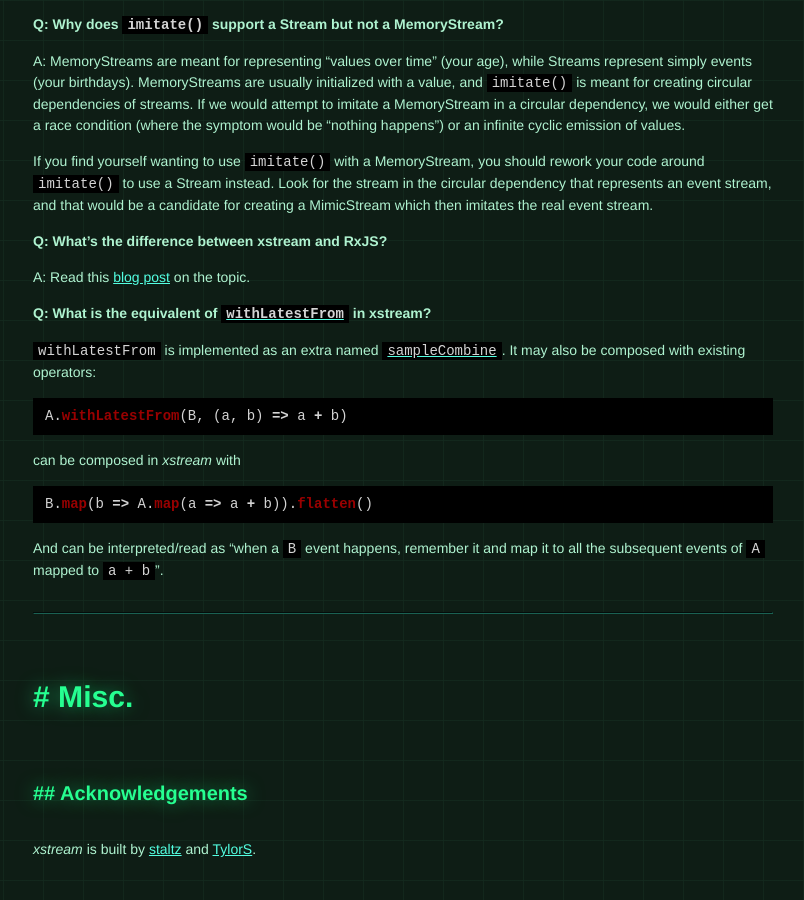
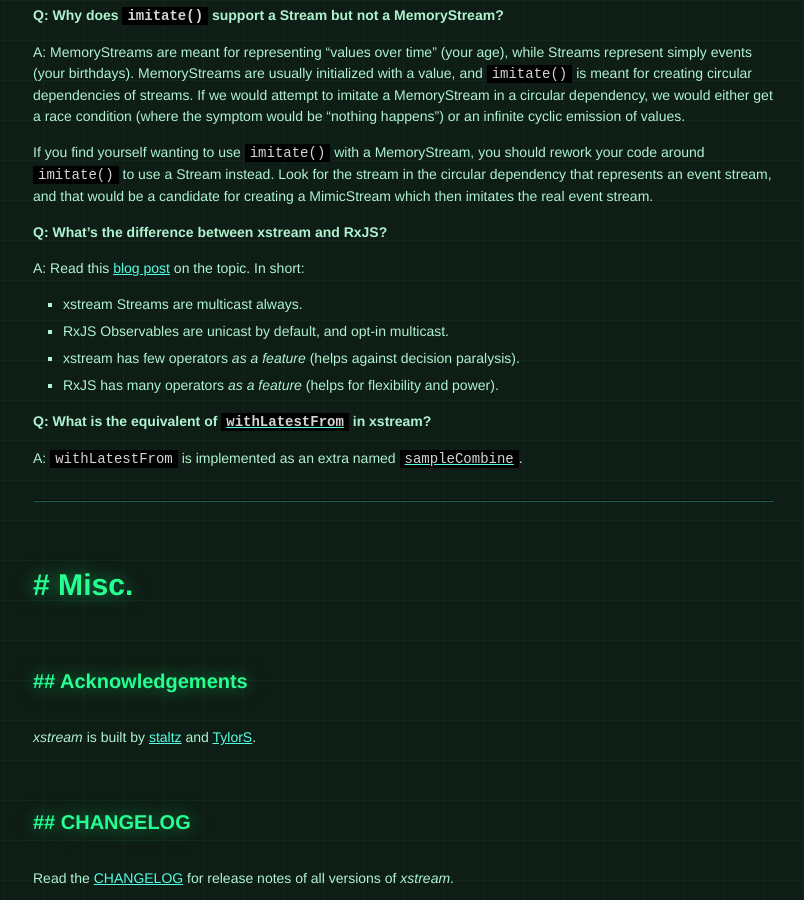
Before and after one commit to staltz/xstream, a Jekyll site: the page built from index.html, in a window 1280 px wide and 900 px high, scrolled down 24101 px. Shown: the whole window, without its empty margins (237-1041 px from the left). Built offline with Jekyll 4.4.1, drawn with Linux system fonts in a browser that asks for light colours; some web fonts are replaced.

Commit message:
update site

````diff
--- a/_includes/content.md
+++ b/_includes/content.md
@@ -60,7 +60,6 @@
 # API
 
 ## Factories
-
 - [`create`](#create)
 - [`createWithMemory`](#createWithMemory)
 - [`never`](#never)
@@ -76,11 +75,9 @@
 - [`combine`](#combine)
 
 ## Methods and Operators
-
 - [`addListener`](#addListener)
 - [`removeListener`](#removeListener)
 - [`subscribe`](#subscribe)
-
 - [`map`](#map)
 - [`mapTo`](#mapTo)
 - [`filter`](#filter)
@@ -968,24 +965,16 @@
 
 **Q: What's the difference between xstream and RxJS?**
 
-A: Read this [blog post](http://staltz.com/why-we-built-xstream.html) on the topic.
+A: Read this [blog post](http://staltz.com/why-we-built-xstream.html) on the topic. In short:
+
+- xstream Streams are multicast always.
+- RxJS Observables are unicast by default, and opt-in multicast.
+- xstream has few operators *as a feature* (helps against decision paralysis).
+- RxJS has many operators *as a feature* (helps for flexibility and power).
 
 **Q: What is the equivalent of [`withLatestFrom`](http://reactivex.io/rxjs/class/es6/Observable.js~Observable.html#instance-method-withLatestFrom) in xstream?**
 
-`withLatestFrom` is implemented as an extra named [`sampleCombine`](https://github.com/staltz/xstream/blob/master/EXTRA_DOCS.md#sampleCombine). It may also be composed with existing operators:
-
-<!-- skip-example -->
-```js
-A.withLatestFrom(B, (a, b) => a + b)
-```
-
-can be composed in *xstream* with
-
-```js
-B.map(b => A.map(a => a + b)).flatten()
-```
-
-And can be interpreted/read as "when a `B` event happens, remember it and map it to all the subsequent events of `A` mapped to `a + b`".
+A: `withLatestFrom` is implemented as an extra named [`sampleCombine`](https://github.com/staltz/xstream/blob/master/EXTRA_DOCS.md#sampleCombine).
 
 -----
 
````
